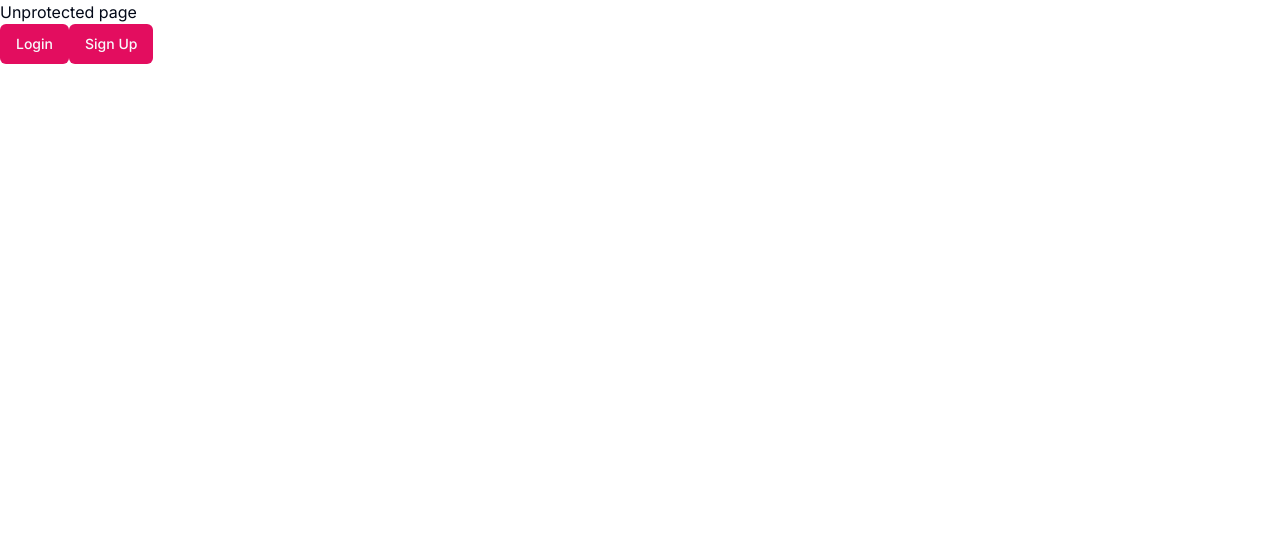
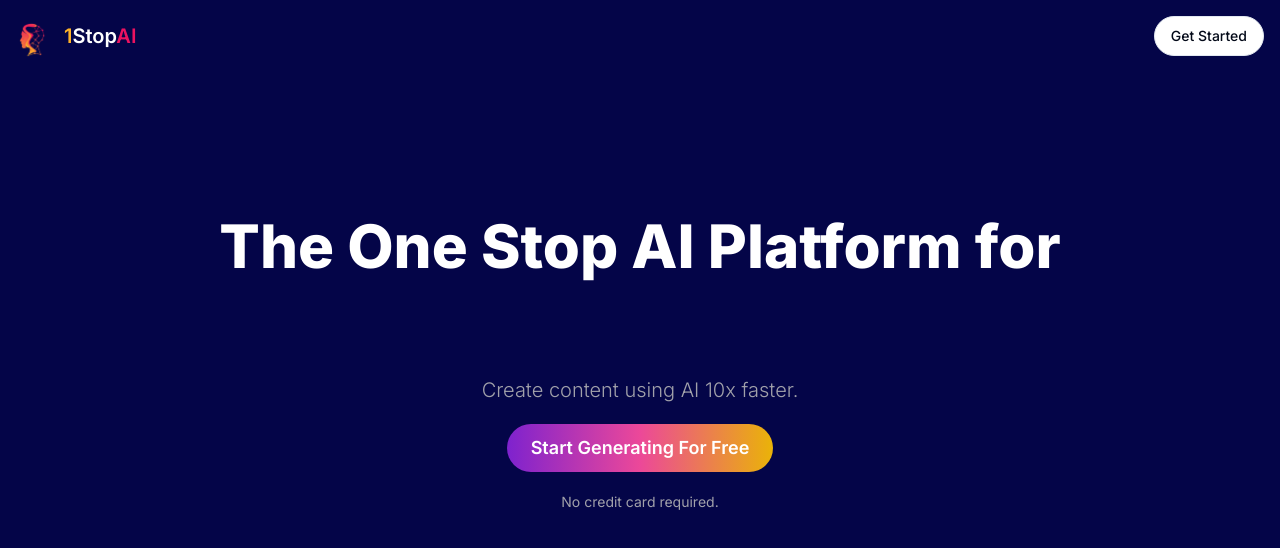
Before and after one commit to 0xJaskeerat/1Stop-AI, a Next.js app in the folder application/: page / in a window 1280 px wide. Shown: the top 548 px of the page. Built offline with nearby package versions, Linux system fonts and the light colour scheme; no server answers.

Commit message:
feat: 🌈 Added the landing page

```diff
--- /dev/null
+++ b/application/app/(landing)/layout.tsx
@@ -0,0 +1,15 @@
+const LandingLayout = ({
+    children
+  }: {
+    children: React.ReactNode;
+  }) => {
+    return (
+      <main className="h-full bg-[#040548] overflow-auto">
+        <div className="mx-auto max-w-screen-xl h-full w-full">
+          {children}
+        </div>
+      </main>
+     );
+  }
+
+  export default LandingLayout;
--- a/application/app/(landing)/page.tsx
+++ b/application/app/(landing)/page.tsx
@@ -1,17 +1,14 @@
-import { Button } from "@/components/ui/button";
-import Link from "next/link";
 
-export default function page() {
+import { LandingNavbar } from "@/components/landing-navbar";
+import { LandingHero } from "@/components/landing-hero";
+
+const LandingPage = () => {
   return (
-    <>
-      <p>Unprotected page</p>
-      <Link href={"/sign-in"}>
-        <Button>Login</Button>
-      </Link>
-      <Link href={"/sign-up"}>
-        <Button>Sign Up</Button>
-      </Link>
+    <div className="h-full ">
+      <LandingNavbar />
+      <LandingHero />
+    </div>
+   );
+}
 
-    </>
-  )
-}
+export default LandingPage;
--- a/application/components/empty.tsx
+++ b/application/components/empty.tsx
@@ -10,7 +10,7 @@ export const Empty = ({
   return (
     <div className="h-full p-20 flex flex-col items-center justify-center">
       <div className="relative h-72 w-72">
-        <Image src="/empty.gif" fill alt="Empty" sizes="(max-width: 768px) 100vw, (max-width: 1200px) 50vw, 33vw" />
+        <Image src="/empty.gif" width={500} height={300} alt="Empty" sizes="(max-width: 768px) 100vw, (max-width: 1200px) 50vw, 33vw" />
       </div>
       <p className="text-muted-foreground text-sm text-center">
         {label}
--- /dev/null
+++ b/application/components/landing-hero.tsx
@@ -0,0 +1,48 @@
+"use client";
+
+import TypewriterComponent from "typewriter-effect";
+import Link from "next/link";
+import { useAuth } from "@clerk/nextjs";
+
+import { Button } from "@/components/ui/button";
+
+export const LandingHero = () => {
+  const { isSignedIn } = useAuth();
+
+  return (
+    <div className="text-white font-bold py-36 text-center space-y-5">
+      <div className="text-2xl sm:text-4xl md:text-5xl lg:text-6xl space-y-5 font-extrabold">
+        <p>The One Stop AI Platform for</p>
+        <div className="text-transparent bg-clip-text bg-gradient-to-r from-purple-400 to-pink-600 max-h-72">
+          <TypewriterComponent
+            options={{
+              strings: [
+                "Code Generation",
+                "Video Generation",
+                "Music Generation",
+                "Photo Generation",
+                "Blog / Article Writing",
+                "Email Writing"
+              ],
+              autoStart: true,
+              loop: true,
+            }}
+          />
+        </div>
+      </div>
+      <div className="text-sm md:text-xl font-light text-zinc-400">
+        Create content using AI 10x faster.
+      </div>
+      <div>
+        <Link href={isSignedIn ? "/dashboard" : "/sign-up"}>
+          <Button variant="premium" className="md:text-lg p-4 md:p-6 rounded-full font-semibold">
+            Start Generating For Free
+          </Button>
+        </Link>
+      </div>
+      <div className="text-zinc-400 text-xs md:text-sm font-normal">
+        No credit card required.
+      </div>
+    </div>
+  );
+};
--- /dev/null
+++ b/application/components/landing-navbar.tsx
@@ -0,0 +1,33 @@
+"use client";
+
+import { Montserrat } from "next/font/google";
+import Image from "next/image"
+import Link from "next/link"
+import { useAuth } from "@clerk/nextjs";
+
+import { cn } from "@/lib/utils";
+import { Button } from "@/components/ui/button";
+
+const font = Montserrat({ weight: '600', subsets: ['latin'] });
+
+export const LandingNavbar = () => {
+  const { isSignedIn } = useAuth();
+
+  return (
+    <nav className="p-4 bg-transparent flex items-center justify-between">
+      <Link href="/" className="flex items-center">
+        <div className="relative h-8 w-8 mr-4">
+          <Image width={500} height={500} alt="Logo" src="/logo.png" />
+        </div>
+        <h1 className='text-xl font-semibold'><span className='text-[#FDB128]'>1</span><span className='text-[#fff]'>Stop</span><span className='text-[#EB1260]'>AI</span></h1>
+      </Link>
+      <div className="flex items-center gap-x-2">
+        <Link href={isSignedIn ? "/dashboard" : "/sign-up"}>
+          <Button variant="outline" className="rounded-full">
+            Get Started
+          </Button>
+        </Link>
+      </div>
+    </nav>
+  )
+}
--- a/application/components/sidebar.tsx
+++ b/application/components/sidebar.tsx
@@ -70,7 +70,8 @@ const Sidebar = ({
                         <Image
                             alt='Logo'
                             src='/logo.png'
-                            fill
+                            width={300}
+                            height={300}
                         />
                     </div>
                     <h1 className='text-xl font-semibold'><span className='text-[#FDB128]'>1</span>Stop <span className='text-[#EB1260]'>AI</span></h1>
--- a/application/package.json
+++ b/application/package.json
@@ -43,6 +43,7 @@
     "tailwindcss": "3.3.3",
     "tailwindcss-animate": "^1.0.6",
     "typescript": "5.1.6",
+    "typewriter-effect": "^2.20.1",
     "zod": "^3.21.4",
     "zustand": "^4.4.1"
   },
```
Also changed, not shown: 2 other files (tests, documents, lock files or other folders).
